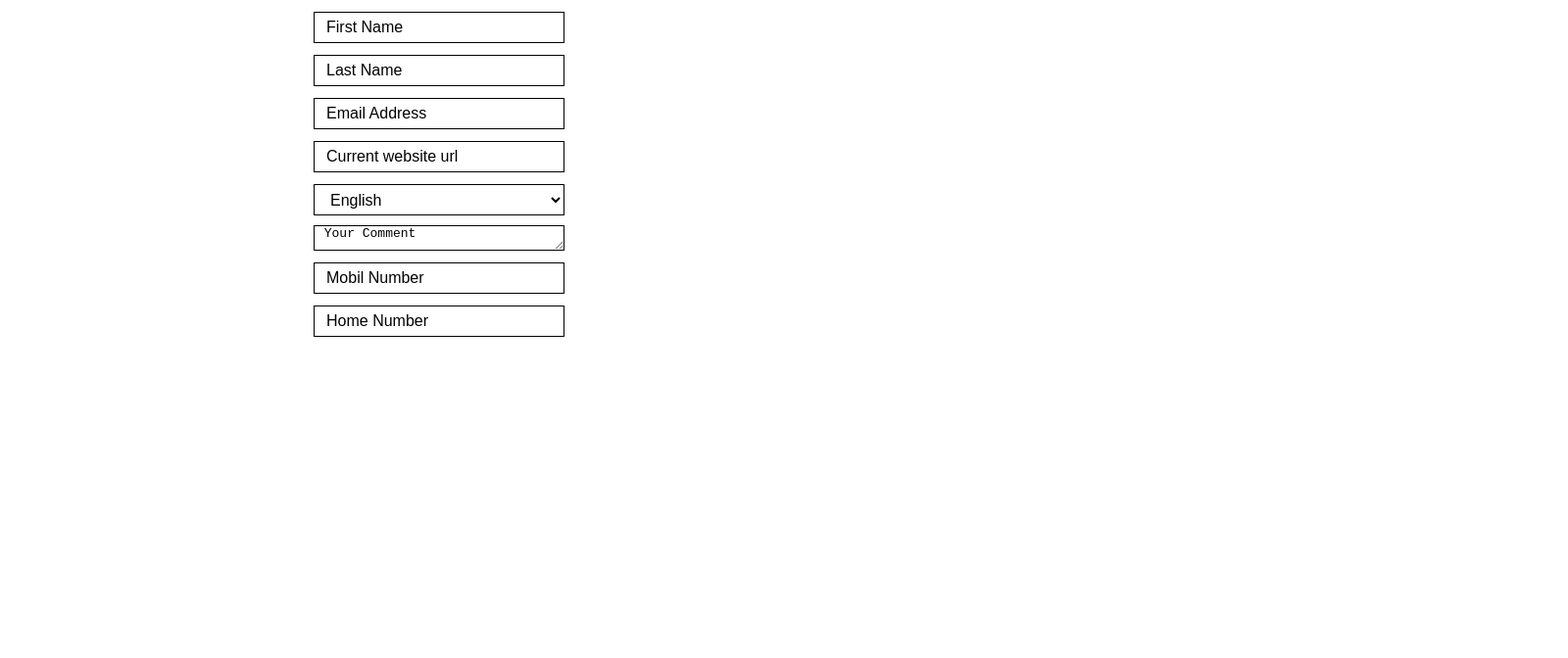
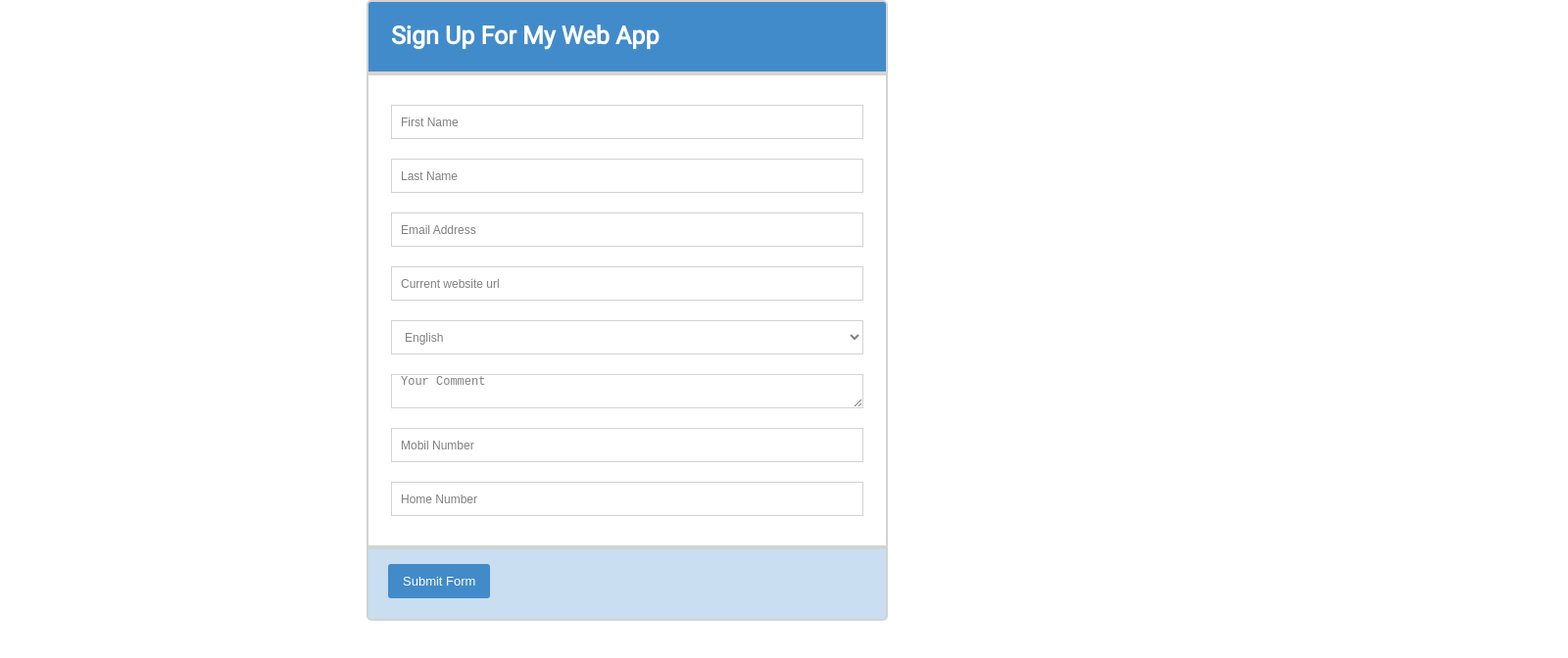
Before and after one commit to rickmurdock/Form-Builder, a plain HTML site: page index.html in a window 1280 px wide. Shown: the whole page at 98% size, 1600 px wide, since content can reach past the window. Drawn offline with Linux system fonts and the light colour scheme.

Commit message:
Added header/footer & styling changes

```diff
--- a/index.html
+++ b/index.html
@@ -5,12 +5,20 @@
         <meta charset="UTF-8">
         <meta name="viewport" content="width=device-width, initial-scale=1">
         <!--<link rel="stylesheet" href="path/to/font-awesome/css/font-awesome.min.css">-->
+        <link href="https://fonts.googleapis.com/css?family=Roboto" rel="stylesheet">
         <link href="styles.css" rel="stylesheet">
     </head>
     <body>
+        <div id="wrapper">
+        <header>
+            <h1>Sign Up For My Web App</h1>
+        </header>
         <form action="">
-
         </form>
+        <footer>
+            <button type="button">Submit Form</button>
+        </footer>
+        </div>
     <script src="main.js">
 
     </script>
--- a/main.js
+++ b/main.js
@@ -95,7 +95,7 @@ function buildForm() {
             createTextareaElement(formData[i]);
             break;
         default:
-            console.log('skip');
+            break;
         }
     }
 }
--- a/styles.css
+++ b/styles.css
@@ -13,21 +13,65 @@
 }
 
 body {
-    max-width: 1280px;
+    font-family: 'Roboto', sans-serif;
+}
+
+#wrapper {
+    margin: 0px auto;
+    width:532px;
+    text-align: center;
+}
+
+header {
+    width: 532px;
+    height: 75px;
+    color: #FFFFFF;
+    font-size: 25px;
+    font-weight: 200;
+    text-align: left;
+    padding: 20px 23px;
+    border: 2px solid lightgray;
+    border-radius: 5px 5px 0 0;
+    background-color: #428BCA;
+}
+
+footer {
+    width: 532px;
+    height: 75px;
+    color: #ffffff;
+    text-align: left;
+    border: 2px solid lightgray;
+    border-radius: 0 0 5px 5px;
+    background-color: #C9DEF0;
+}
+
+button {
+    font-size: 13px;
+    padding: 10px 15px;
+    margin: 15px 20px;
+    color: #FFFFFF;
+    background-color: #428BCA;
+    border-radius: 3px;
 }
 
 form {
+    width: 532px;
+    border: 2px solid lightgray;
+    padding: 20px 0;
+    /*margin: 0 25vw;*/
+    /*text-align: center;*/
     display: flex;
     flex-flow: column nowrap;
-    width: 100vw;
-    margin: 0 25vw;
-    text-align: center;
+
 }
 
 input, textarea, select {
-    height: 2em;
-    width: 20vw;
+    color: gray;
+    font-size: 12px;
+    height: 35px;
+    width: 482px;
     padding-left: .75em;
     margin-top: .75em;
-    border: 1px solid black;
+    margin: 10px 23px;
+    border: 1px solid lightgray;
 }
```
